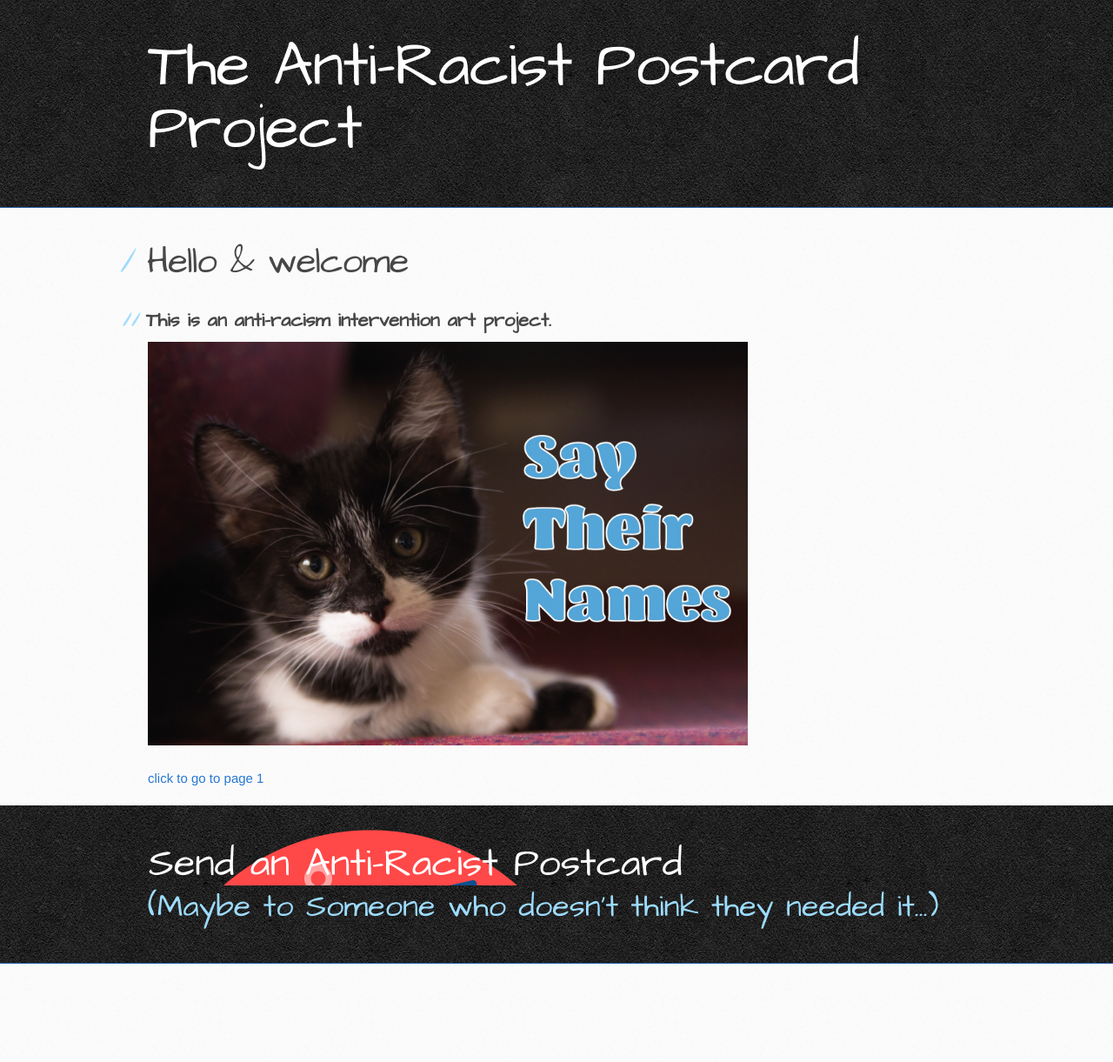
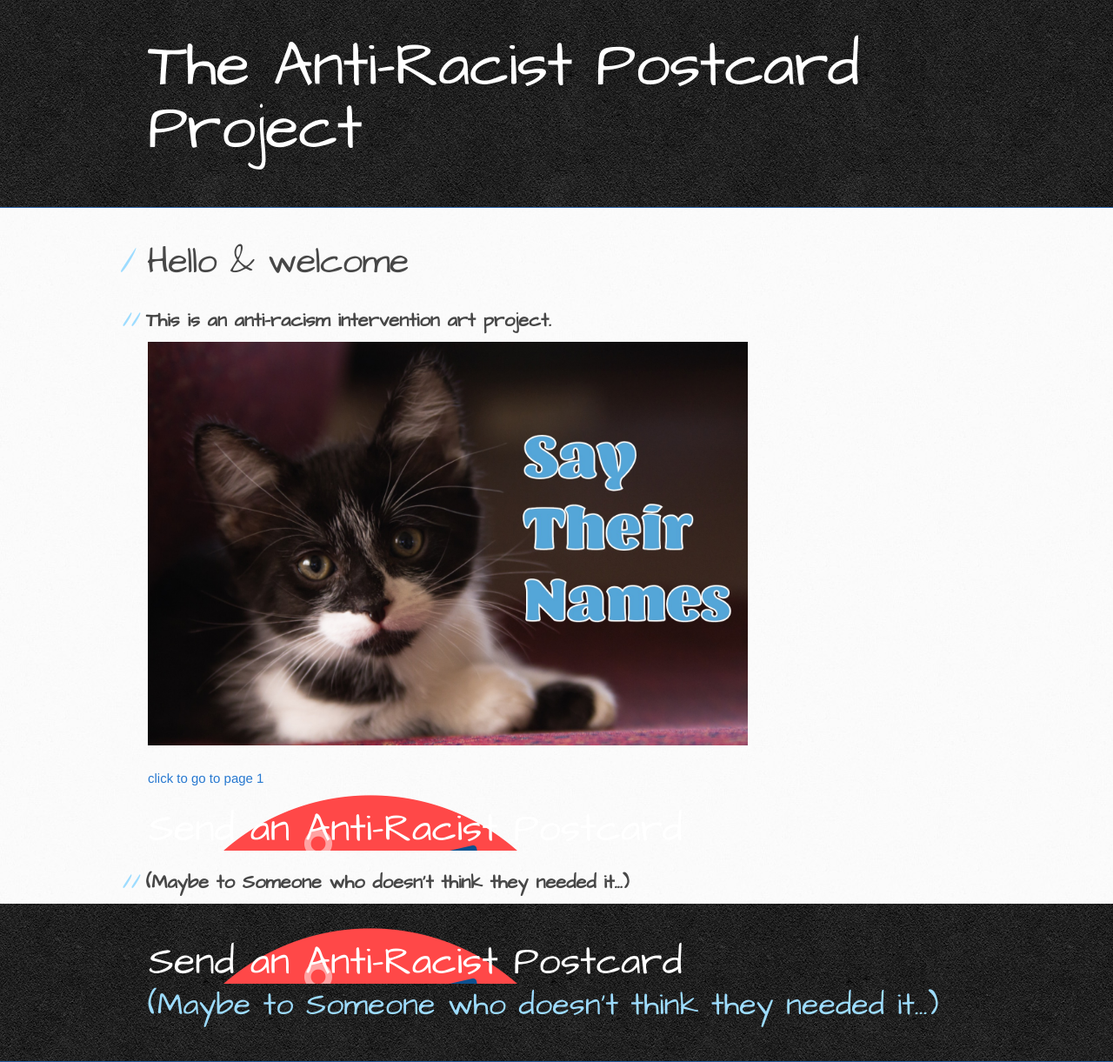
Before and after one commit to mir-lab/AntiRacistPostcardProject, a Jekyll site: the page built from docs/index.md, in a window 1280 px wide. Shown: the whole page at 87% size. Built offline with Jekyll 4.4.1, drawn with Linux system fonts in a browser that asks for light colours; the repository's description, which GitHub fills in, is left out; before the commit the page ends 1108 px from its top, so only the background shows below that.

Commit message:
Update default.html

```diff
--- a/docs/_layouts/default.html
+++ b/docs/_layouts/default.html
@@ -35,6 +35,9 @@
       <div class="inner clearfix">
         <section id="main-content">
           {{ content }}
+           <a href="{{ '/' | absolute_url }}" class="button">
+              <small>Send an Anti-Racist Postcard</small></a>
+       <br><h2>(Maybe to Someone who doesn't think they needed it...)</h2>
         </section>
 
         <!-- <aside id="sidebar">
```
